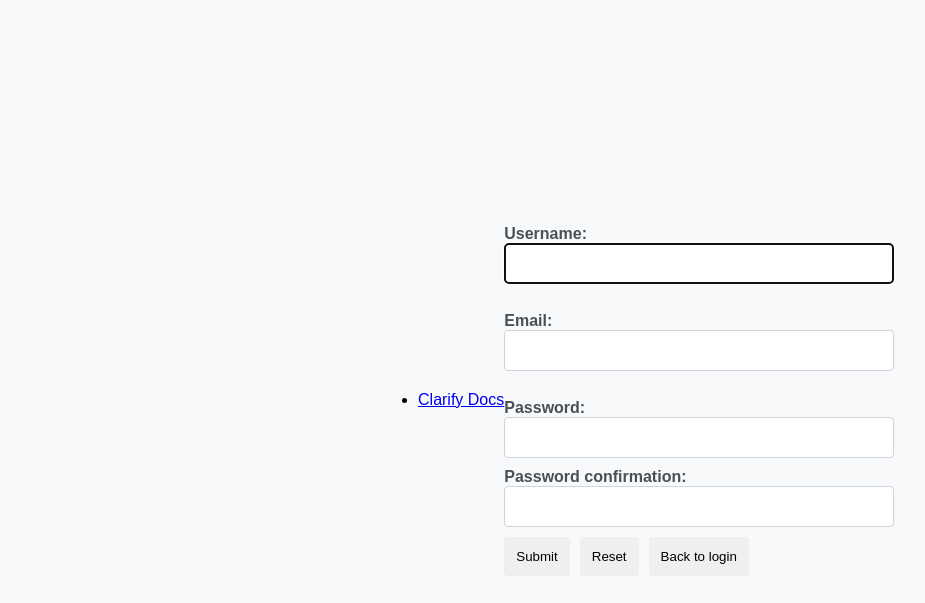
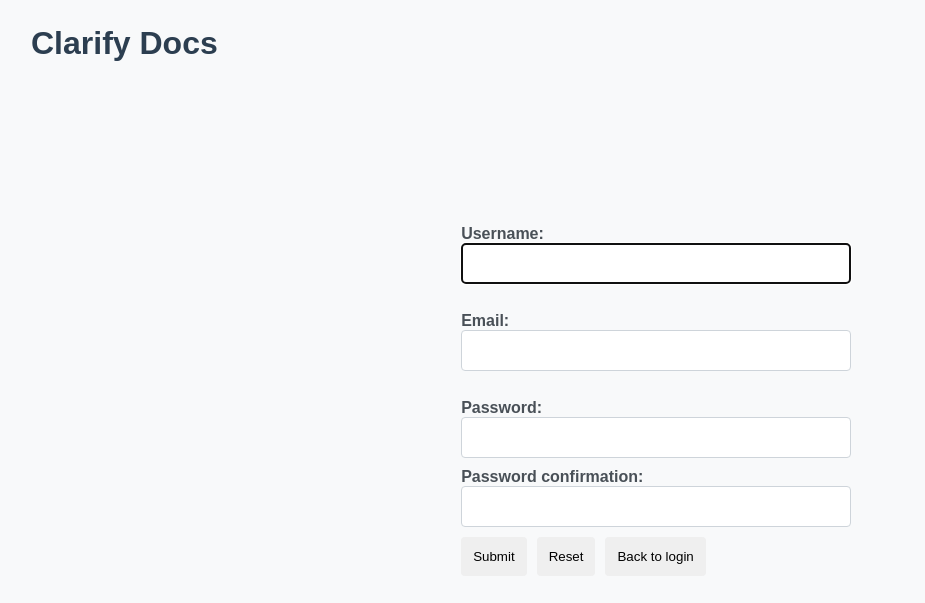
Before and after one commit to ArturMistiuk/clarify_docs, a Django app: page /profiles/create/ in a window 1280 px wide. Shown: the top 603 px of the page, without its empty margins (4-929 px from the left). Run offline with Django 4.2, Linux system fonts and the light colour scheme.

Commit message:
Update create_profile.css

```diff
--- a/clarify_docs/profiles/static/create_profile.css
+++ b/clarify_docs/profiles/static/create_profile.css
@@ -6,6 +6,21 @@ body {
     height: 100vh;
     background-color: #f8f9fa;
     margin: 0;
+}
+
+ul {
+list-style-type: none;
+}
+
+li a {
+    font-size: xx-large;
+    font-weight: bold;
+    color: #2c3e50;
+    position: fixed;
+    top: 10px;
+    left: 20px;
+    text-decoration: none;
+    margin: 15px;
 }
 
 .container {
```
